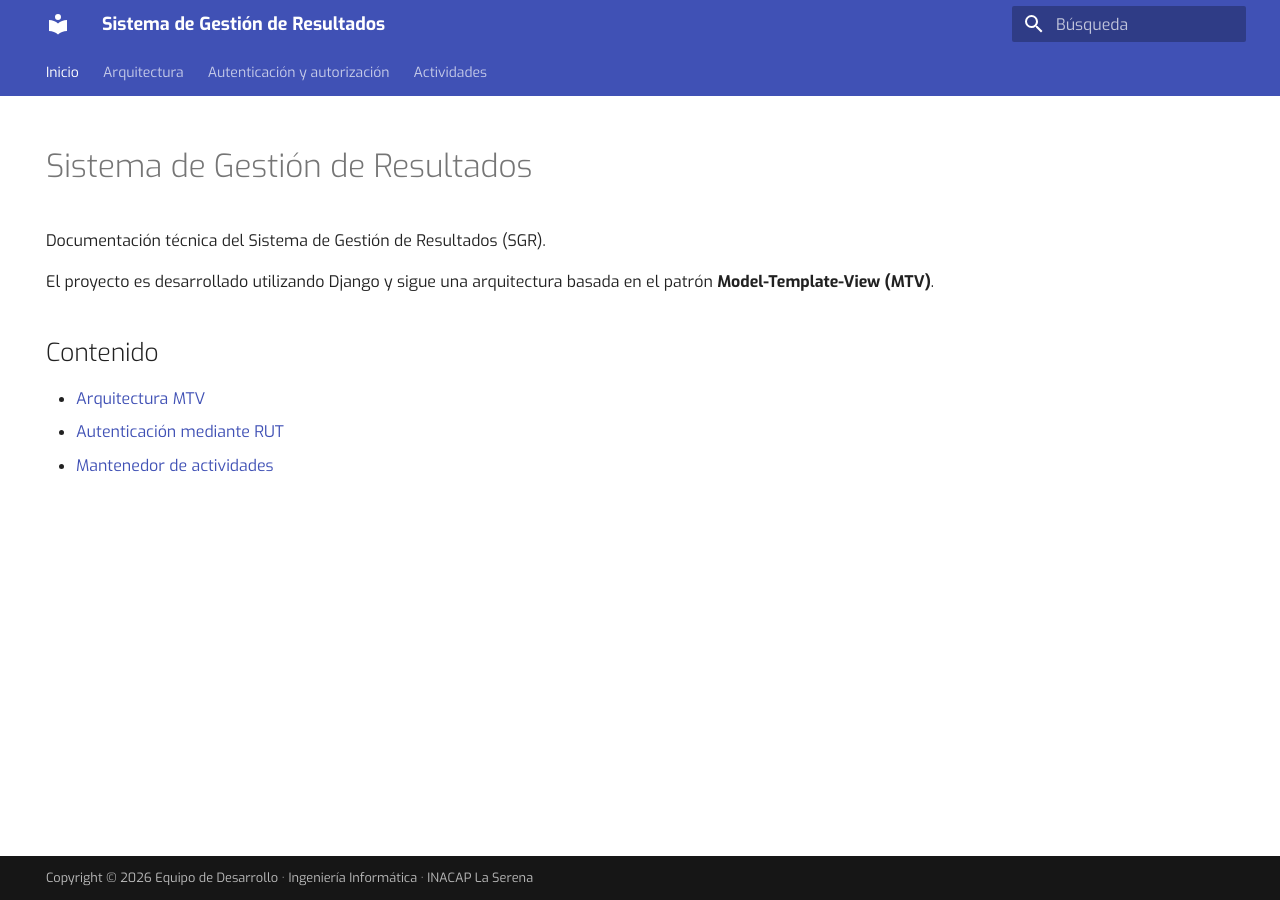
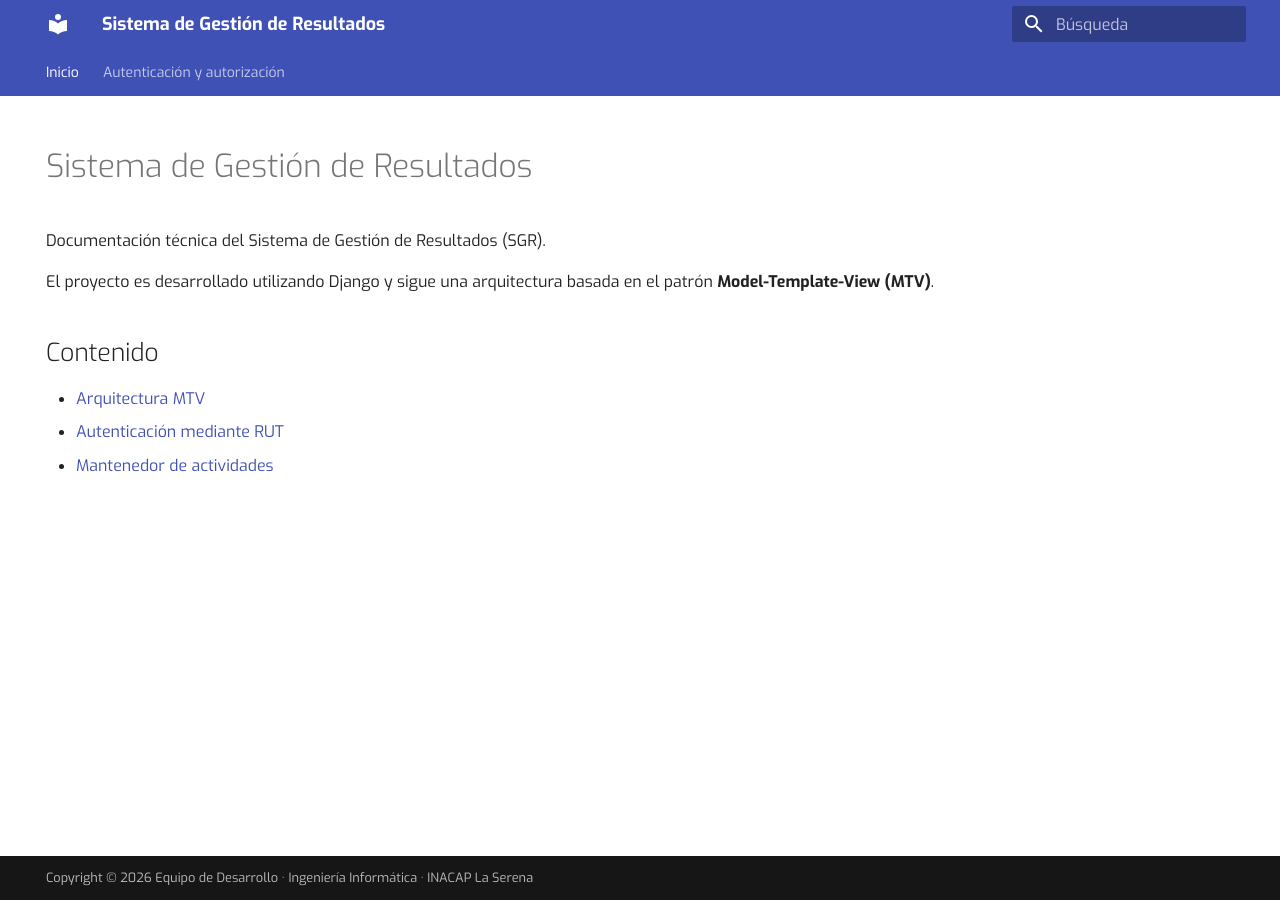
Before and after one commit to mc-herrera-90/proyecto-sgr-delegaciones, an MkDocs documentation site: the page built from docs/index.md, in a window 1280 px wide. Built offline with MkDocs 1.6.1 and Material for MkDocs 9.7.7, drawn with Linux system fonts in a browser that asks for light colours; some of the changed lines change nothing that is shown.

Commit message:
chore: update mkdocs.yml

```diff
--- a/mkdocs.yml
+++ b/mkdocs.yml
@@ -19,15 +19,9 @@ nav:
   - Inicio:
     - "index.md"
 
-
-  - Arquitectura:
-      - Patrón MTV: arquitectura/mtv.md
-
   - Autenticación y autorización:
       - "accounts/crear-un-usuario.md"
 
-  - Actividades:
-      - Mantenedor de actividades: actividades/mantenedor.md
 
 copyright: Copyright &copy; 2026 Equipo de Desarrollo · Ingeniería Informática · INACAP La Serena
 extra:
```
